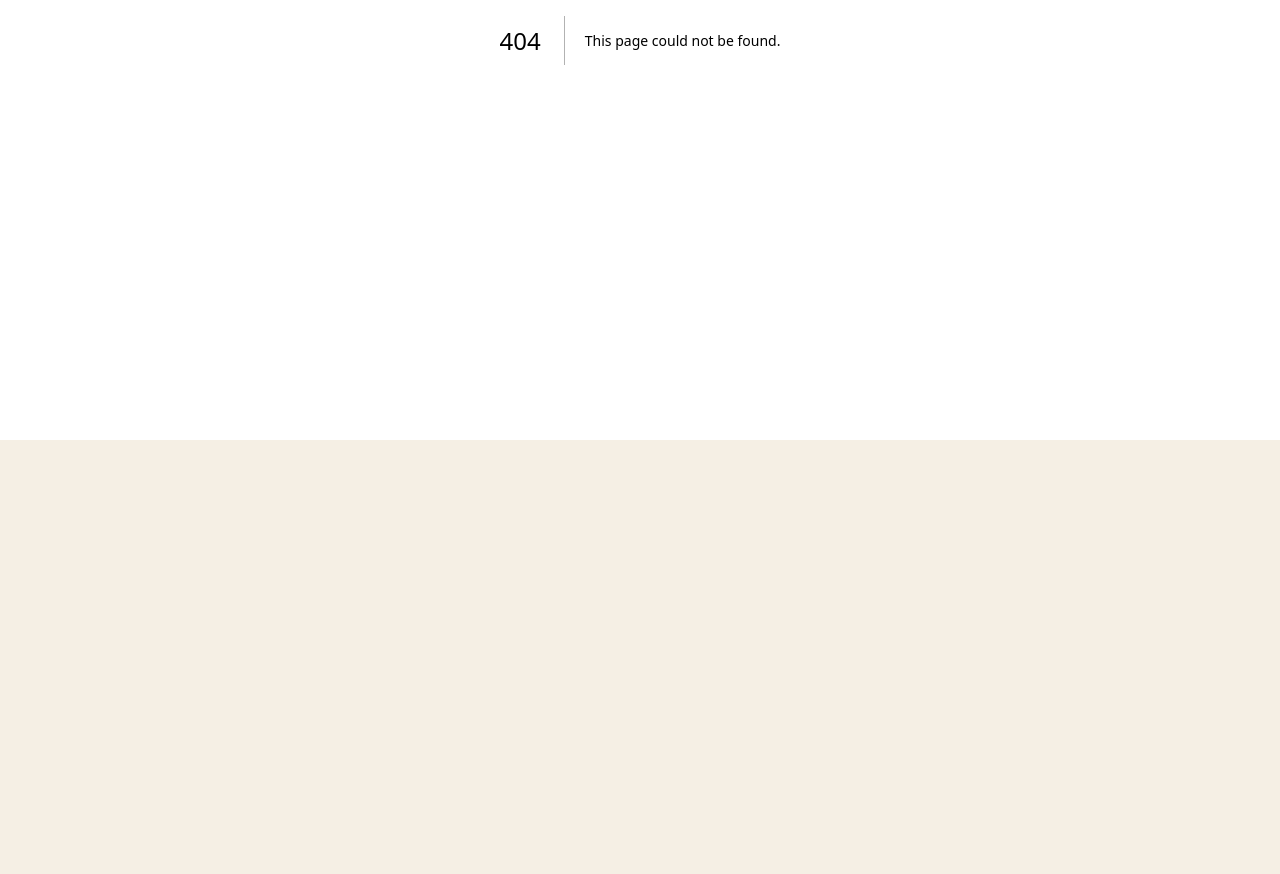
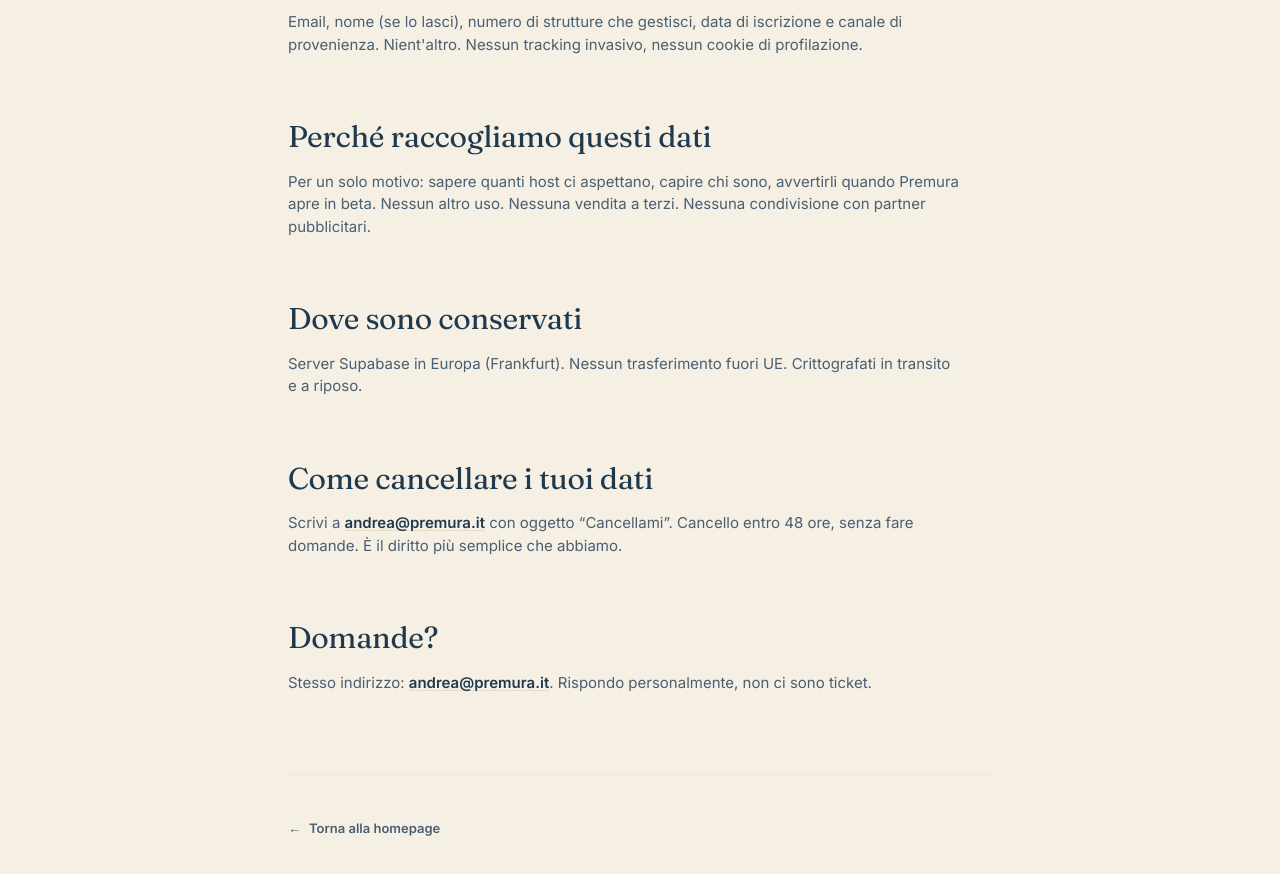
Before and after one commit to andreachiacchio/premura, a Next.js app in the folder apps/web/: page /privacy in a window 1280 px wide. Before the commit this address had no page. Shown: the part 360-1234 px from the top of the page. Before the commit the page ends 800 px from the top, so only its background shows below. Built offline with nearby package versions, Linux system fonts and the light colour scheme.

Commit message:
feat(web): minimal privacy page + link from landing
https://claude.ai/code/session_0137YJJLb2x6aTfbzAv8aYxK

```diff
--- /dev/null
+++ b/apps/web/app/privacy/page.tsx
@@ -0,0 +1,111 @@
+import Link from "next/link";
+import { Container } from "@/components/Container";
+import { Eyebrow } from "@/components/Eyebrow";
+import { Heading } from "@/components/Heading";
+
+export const metadata = {
+  title: "Privacy — Premura",
+  description:
+    "Come Premura tratta i tuoi dati. Niente tracking, niente vendita, niente rumore.",
+};
+
+// TODO: sostituire "andrea@premura.it" con l'indirizzo definitivo quando il
+// dominio email è attivo (al momento è un placeholder onesto — la casella
+// non esiste ancora). Aggiornare anche il <a href="mailto:..."> sotto.
+const CONTACT_EMAIL = "andrea@premura.it";
+
+export default function PrivacyPage() {
+  return (
+    <>
+      <main className="py-20 md:py-28">
+        <Container variant="tight">
+          <Eyebrow>Premura · privacy</Eyebrow>
+
+          <Heading level={1} soft={50} className="mt-6">
+            Come trattiamo i tuoi dati.
+          </Heading>
+
+          <p className="mt-6 text-body-sm text-ink-mute">
+            Aggiornata il 24 aprile 2026
+          </p>
+
+          <section className="mt-12 md:mt-16">
+            <Heading level={2}>
+              Cosa raccogliamo quando ti iscrivi alla waitlist
+            </Heading>
+            <p className="mt-4 max-w-2xl text-body text-ink-soft">
+              Email, nome (se lo lasci), numero di strutture che gestisci, data
+              di iscrizione e canale di provenienza. Nient&apos;altro. Nessun
+              tracking invasivo, nessun cookie di profilazione.
+            </p>
+          </section>
+
+          <section className="mt-12 md:mt-16">
+            <Heading level={2}>
+              Perché raccogliamo questi dati
+            </Heading>
+            <p className="mt-4 max-w-2xl text-body text-ink-soft">
+              Per un solo motivo: sapere quanti host ci aspettano, capire chi
+              sono, avvertirli quando Premura apre in beta. Nessun altro uso.
+              Nessuna vendita a terzi. Nessuna condivisione con partner
+              pubblicitari.
+            </p>
+          </section>
+
+          <section className="mt-12 md:mt-16">
+            <Heading level={2}>
+              Dove sono conservati
+            </Heading>
+            <p className="mt-4 max-w-2xl text-body text-ink-soft">
+              Server Supabase in Europa (Frankfurt). Nessun trasferimento fuori
+              UE. Crittografati in transito e a riposo.
+            </p>
+          </section>
+
+          <section className="mt-12 md:mt-16">
+            <Heading level={2}>
+              Come cancellare i tuoi dati
+            </Heading>
+            <p className="mt-4 max-w-2xl text-body text-ink-soft">
+              Scrivi a{" "}
+              <a
+                href={`mailto:${CONTACT_EMAIL}?subject=Cancellami`}
+                className="font-semibold text-ink underline underline-offset-2 decoration-line hover:decoration-ink"
+              >
+                {CONTACT_EMAIL}
+              </a>{" "}
+              con oggetto &ldquo;Cancellami&rdquo;. Cancello entro 48 ore,
+              senza fare domande. È il diritto più semplice che abbiamo.
+            </p>
+          </section>
+
+          <section className="mt-12 md:mt-16">
+            <Heading level={2}>
+              Domande?
+            </Heading>
+            <p className="mt-4 max-w-2xl text-body text-ink-soft">
+              Stesso indirizzo:{" "}
+              <a
+                href={`mailto:${CONTACT_EMAIL}`}
+                className="font-semibold text-ink underline underline-offset-2 decoration-line hover:decoration-ink"
+              >
+                {CONTACT_EMAIL}
+              </a>
+              . Rispondo personalmente, non ci sono ticket.
+            </p>
+          </section>
+
+          <div className="mt-20 pt-10 border-t border-line-soft">
+            <Link
+              href="/"
+              className="inline-flex items-center gap-2 text-body-sm font-semibold text-ink-soft hover:text-ink transition-colors"
+            >
+              <span aria-hidden="true">←</span>
+              Torna alla homepage
+            </Link>
+          </div>
+        </Container>
+      </main>
+    </>
+  );
+}
--- a/apps/web/components/landing/Footer.tsx
+++ b/apps/web/components/landing/Footer.tsx
@@ -1,3 +1,4 @@
+import Link from "next/link";
 import { Container } from "@/components/Container";
 
 export function Footer() {
@@ -13,7 +14,16 @@ export function Footer() {
             <span className="font-serif text-h4 text-ink">Premura</span>
             <span className="text-body-sm text-ink-mute">· Fatto a Napoli.</span>
           </div>
-          <p className="text-body-sm text-ink-mute">© 2026 Premura</p>
+          <div className="flex items-center gap-4 text-body-sm text-ink-mute">
+            <Link
+              href="/privacy"
+              className="hover:text-ink transition-colors"
+            >
+              Privacy
+            </Link>
+            <span aria-hidden="true">·</span>
+            <span>© 2026 Premura</span>
+          </div>
         </div>
       </Container>
     </footer>
--- a/apps/web/components/landing/WaitlistForm.tsx
+++ b/apps/web/components/landing/WaitlistForm.tsx
@@ -1,5 +1,6 @@
 "use client";
 
+import Link from "next/link";
 import { useState, type FormEvent } from "react";
 import { Button } from "@/components/Button";
 import { cn } from "@/lib/cn";
@@ -186,12 +187,12 @@ export function WaitlistForm({ placement }: WaitlistFormProps) {
       <p className="text-body-sm text-ink-mute">
         Iscrivendoti accetti di ricevere un&apos;email quando apriamo. Niente
         newsletter, niente rumore. Cancelli con un click, o leggi la{" "}
-        <a
-          href="mailto:andrea@premura.it?subject=Premura%20%E2%80%94%20privacy"
+        <Link
+          href="/privacy"
           className="underline underline-offset-2 decoration-line hover:text-ink hover:decoration-ink"
         >
           privacy
-        </a>
+        </Link>
         .
       </p>
     </form>
```
